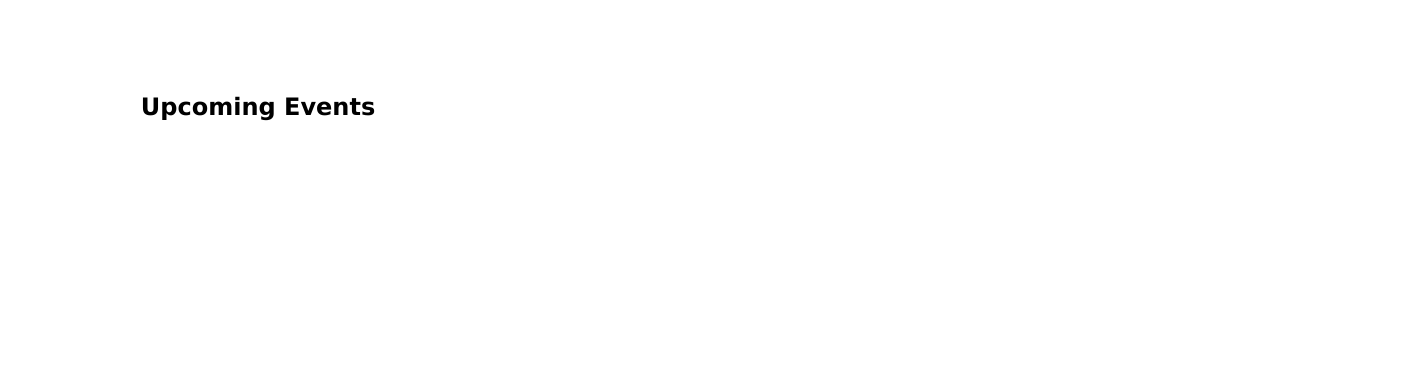
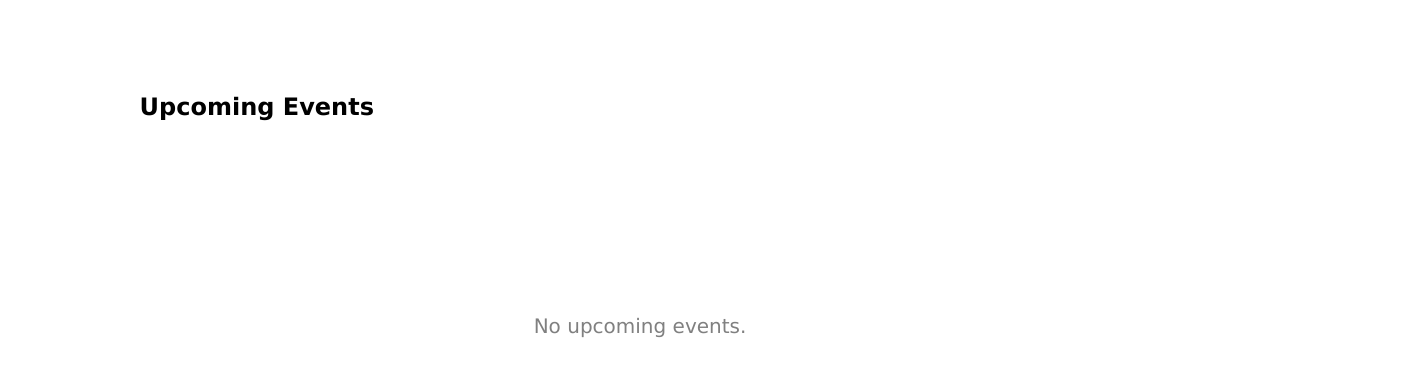
Before and after one commit to ianroberts131/bandsintown-challenge, a React (Create React App) app: page /1 in a window 1280 px wide. Shown: the top 376 px of the page, 1408 px wide, since content can reach past the window. Built offline with nearby package versions, Linux system fonts and the light colour scheme; no server answers.

Commit message:
Display no upcoming events message if there are no scheduled events

```diff
--- a/src/App.js
+++ b/src/App.js
@@ -1,10 +1,13 @@
 import React, { Component } from 'react';
 import Header from './components/header/Header';
 import EventList from './components/eventList/EventList';
+import NoEvents from './components/noEvents/NoEvents';
 import './App.css';
 
 class App extends Component {
   render() {
+    var eventComponent = <EventList />;
+
     return (
       <div className="App">
         <Header />
--- a/src/components/eventList/EventList.js
+++ b/src/components/eventList/EventList.js
@@ -1,5 +1,6 @@
 import React from 'react';
 import './eventList.css'
+import NoEvents from '../noEvents/NoEvents';
 var moment = require('moment');
 
 class EventList extends React.Component {
@@ -20,9 +21,15 @@ class EventList extends React.Component {
   }
 
   render() {
-
+    // If there are no events, display the NoEvents component.
+    // Otherwise, nothing renders and events are mapped over and displayed.
+    var noEvents;
+    if(this.state.events.length === 0) {
+      noEvents = <NoEvents/>;
+    }
     return (
-      <div id="events-container">
+      <div>
+        { noEvents }
         { this.state.events.map((event) => {
           var region = event.venue.country === "United States" ?
             event.venue.region : event.venue.country;
@@ -31,6 +38,7 @@ class EventList extends React.Component {
           var url = event.offers.length > 0 ? event.offers[0].url : "no ticket";
           var ticketsId = url === "no ticket" ? "hide-ticket" : "tickets-button-wrapper";
           return (
+            <div id="events-container">
               <div className="event">
                 <div className="event-item" id="date-wrapper">
                   <span id="date">{ date }</span>
@@ -45,6 +53,7 @@ class EventList extends React.Component {
                   <a id="tickets-button" href={ url }>Tickets</a>
                 </div>
               </div>
+            </div>
           )
         }) }
       </div>
--- a/src/components/eventList/eventList.css
+++ b/src/components/eventList/eventList.css
@@ -1,10 +1,14 @@
 #events-container {
-  width: 100%;
+  width: 90%;
   margin-left: 10%;
 }
 
+.hiddenSection {
+  display: none;
+}
+
 .event {
-  width: 80%;
+  width: 90%;
   padding-top: 2.5%;
   padding-bottom: 2.5%;
   border-bottom: 1px solid grey;
--- a/src/components/header/header.css
+++ b/src/components/header/header.css
@@ -1,5 +1,5 @@
 #header-container {
-  width: 100%;
+  width: 90%;
   margin-left: 10%;
   margin-top: 2.5%;
 }
```
Lines whose indentation alone changed are shown as unchanged.
